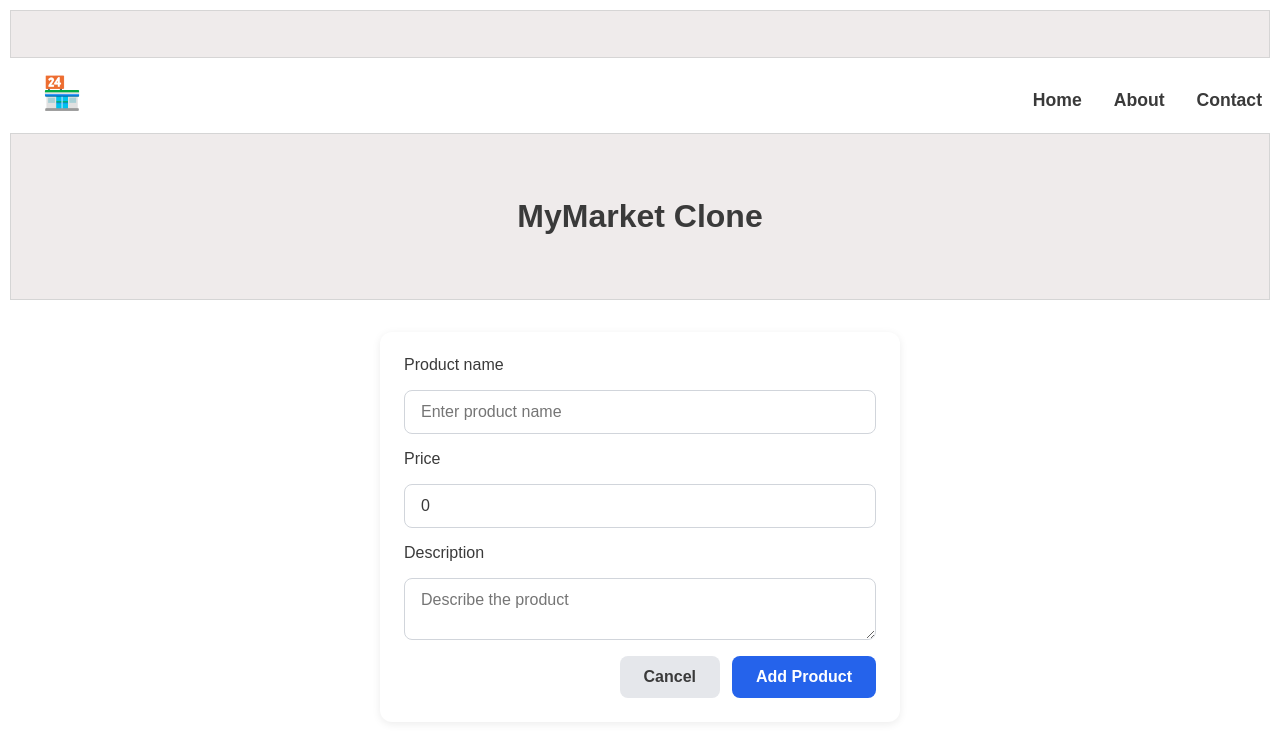
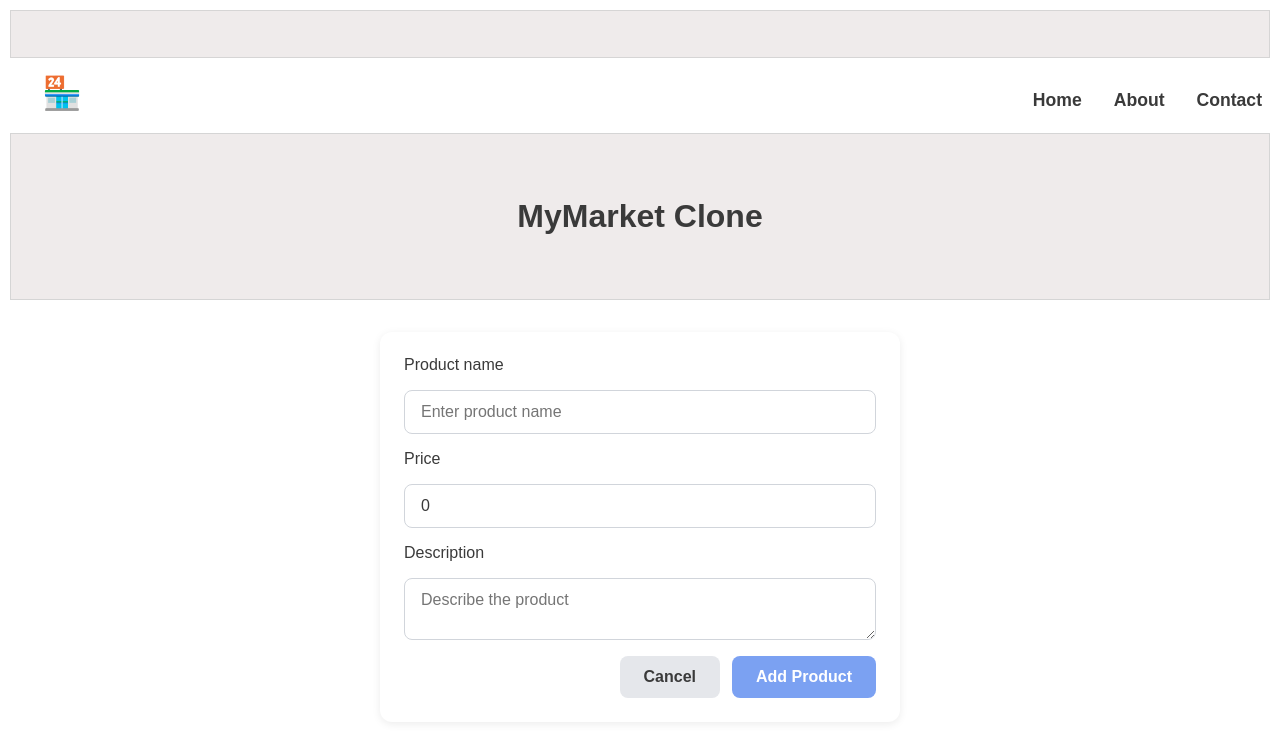
Before and after one commit to teo00000/mymarket-clone, an Angular app: page /item-form in a window 1280 px wide. Shown: the top 736 px of the page. Built offline with nearby package versions, Linux system fonts and the light colour scheme.

Commit message:
Added validators to the form

```diff
--- a/src/app/item-form/item-form.ts
+++ b/src/app/item-form/item-form.ts
@@ -1,6 +1,6 @@
 import { Component, inject } from '@angular/core';
 import { Item } from '../models/item.interface';
-import { FormControl, FormGroup, ReactiveFormsModule } from '@angular/forms';
+import { FormControl, FormGroup, ReactiveFormsModule, Validators } from '@angular/forms';
 import { ActivatedRoute } from '@angular/router';
 import { DataService } from '../services/data';
 import { OnInit } from '@angular/core';
@@ -15,9 +15,18 @@ import { Router } from '@angular/router';
 })
 export class ItemForm implements OnInit {
   form = new FormGroup({
-    title: new FormControl(''),
-    price: new FormControl(0),
-    shortDescription: new FormControl(''),
+    title: new FormControl('', [
+      Validators.required,
+      Validators.minLength(3)
+    ]),
+    price: new FormControl(0, [
+      Validators.required,
+      Validators.min(1)
+    ]),
+    shortDescription: new FormControl('', [
+      Validators.required,
+      Validators.minLength(10)
+    ]),
   });
 
   id!: number;
```
